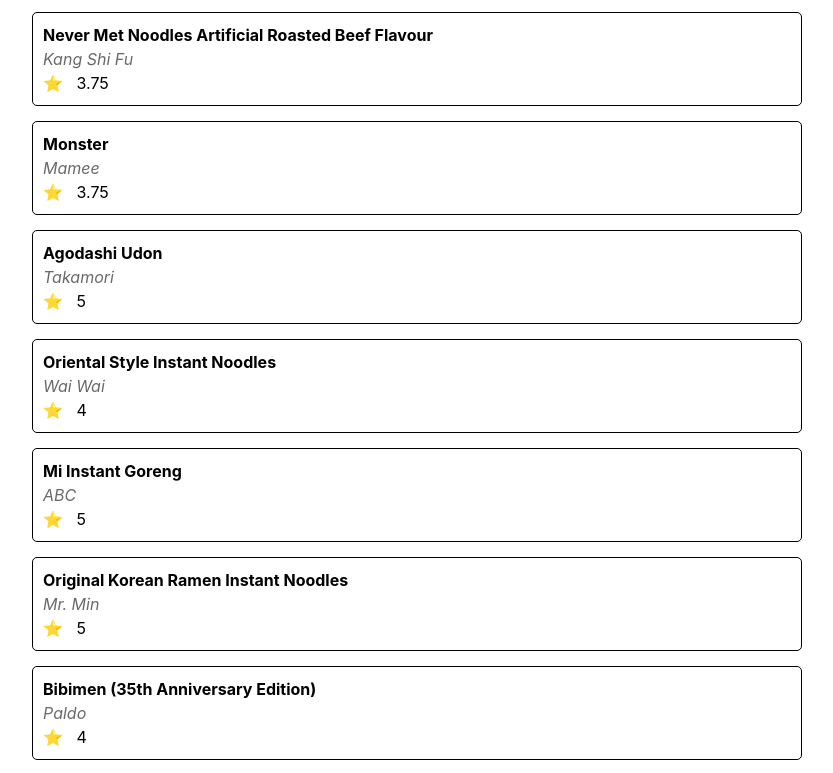
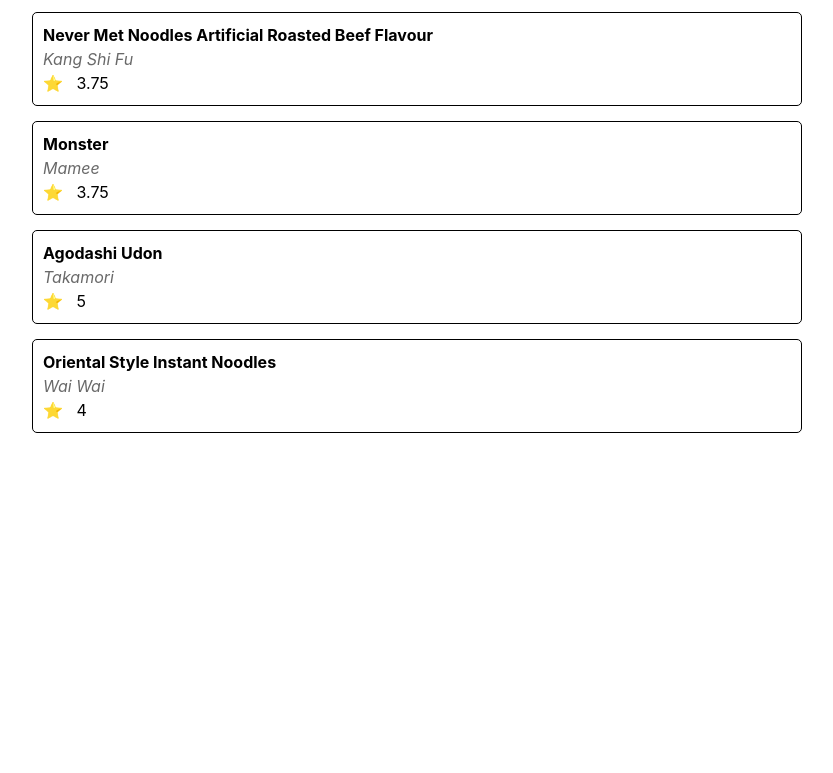
Before and after one commit to JaneilTan/03-exercise--react-state-hook, a React (Create React App) app: page / in a window 1280 px wide. Shown: the part 900-1673 px from the top of the page, without its empty margins (223-1056 px from the left). After the commit the page ends 1348 px from the top, so only its background shows below. Built offline with nearby package versions, Linux system fonts and the light colour scheme.

Commit message:
Updated code to render and limit display of reviews

```diff
--- a/src/components/ReviewCard.jsx
+++ b/src/components/ReviewCard.jsx
@@ -1,25 +1,18 @@
-import React from 'react';
 import './ReviewCard.css';
 
-const ReviewCard = ({ reviews }) => {
-  // const { URL, Brand, Variety, Stars } = reviews;
+const ReviewCard = ({ review }) => {
+  const { URL, Brand, Variety, Stars } = review;
 
   return (
     <div>
-    {reviews.map((review) => (
 
-      <a key={review.ID}
-        className="review-link"
-        href={review.URL} target="_blank"
-        rel="noreferrer" >
-      <div className="review-card">
-        <div className="review-prop variety"><strong>{review.Variety}</strong></div>
-        <div className="review-prop brand"><i>{review.Brand}</i></div>
-        <div className="review-prop stars">⭐ {'\u00A0'} {review.Stars}</div>
-      </div>
-    </a>
-    ))}
-
+      <a className="review-link" href={URL} target="_blank"rel="noreferrer" >
+        <div className="review-card">
+          <div className="review-prop variety"><strong>{Variety}</strong></div>
+          <div className="review-prop brand"><i>{Brand}</i></div>
+          <div className="review-prop stars">⭐ {'\u00A0'} {Stars}</div>
+        </div>
+      </a>
     </div>
   );
 };
--- a/src/components/ReviewList.jsx
+++ b/src/components/ReviewList.jsx
@@ -2,15 +2,20 @@ import ReviewCard from './ReviewCard';
 import './ReviewList.css';
 
 const ReviewList = ({ reviews }) => {
+  const slicedReviews = reviews.slice(0, 10);
+
+  console.log(slicedReviews);
 
   return (
-    <div className="review-list">
 
+    <>
+      {slicedReviews.map((review) => (
+      <div key ={review.ID} className="review-list">
 
-      <ReviewCard  reviews={reviews} />
-
-
-    </div>
+       <ReviewCard review={review} />
+      </div>
+      ))}
+    </>
   );
 };
 
```
Also changed, not shown: src/App.jsx (line endings or trailing spaces).
